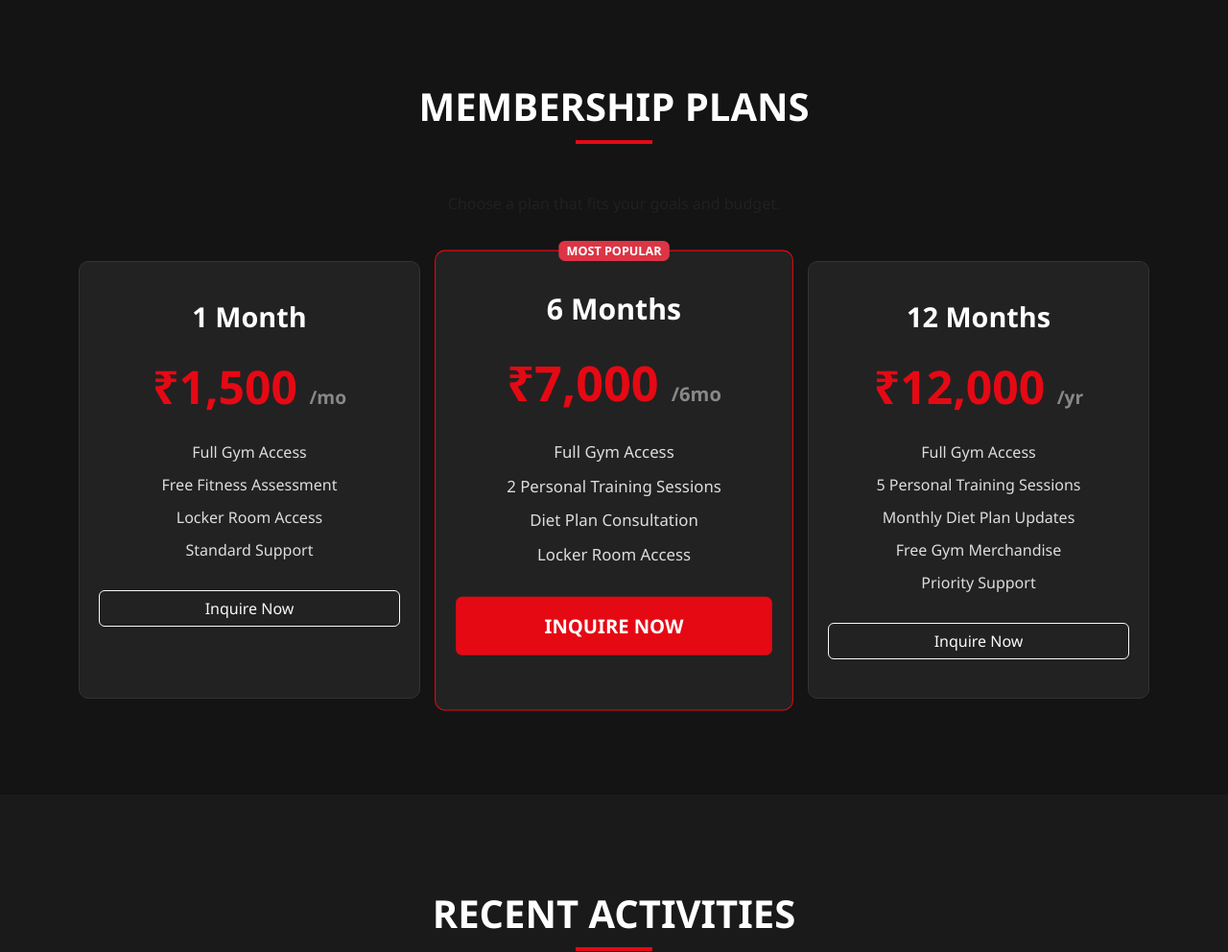
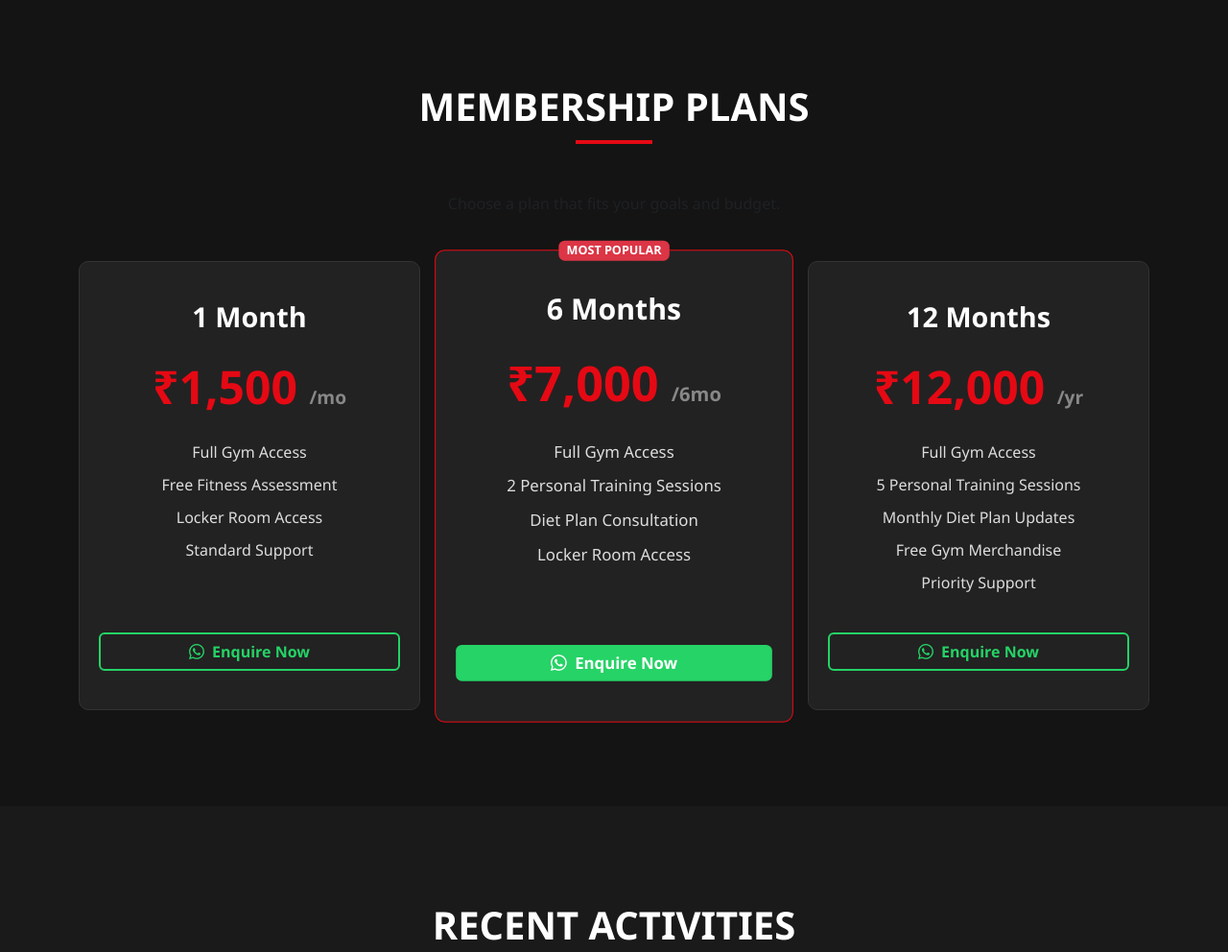
Before and after one commit to viswavisan/applications, a Flask app: page / in a window 1280 px wide. Shown: the part 1979-2971 px from the top of the page at 96% size. Run offline with Flask 3, Linux system fonts and the light colour scheme; parts of the project's set-up code (start-up, migrations or seed data) failed here and were passed over.

Commit message:
added fitmafia whatsapp and map

```diff
--- a/fit_mafia/templates/index.html
+++ b/fit_mafia/templates/index.html
@@ -165,6 +166,8 @@
             text-align: center;
             transition: transform 0.3s ease, box-shadow 0.3s ease;
             height: 100%;
+            display: flex;
+            flex-direction: column;
         }
         .pricing-card:hover {
             transform: translateY(-10px);
@@ -190,10 +193,43 @@
             list-style: none;
             padding: 0;
             margin-bottom: 30px;
+            flex-grow: 1;
         }
         .pricing-features li {
             margin-bottom: 10px;
             color: #ddd;
+        }
+
+        /* WhatsApp Button */
+        .btn-whatsapp {
+            background-color: #25D366;
+            color: white;
+            border: none;
+            font-weight: bold;
+            display: flex;
+            align-items: center;
+            justify-content: center;
+            gap: 8px;
+            transition: background-color 0.3s;
+        }
+        .btn-whatsapp:hover {
+            background-color: #1ebe57;
+            color: white;
+        }
+        .btn-outline-whatsapp {
+            background-color: transparent;
+            color: #25D366;
+            border: 2px solid #25D366;
+            font-weight: bold;
+            display: flex;
+            align-items: center;
+            justify-content: center;
+            gap: 8px;
+            transition: all 0.3s;
+        }
+        .btn-outline-whatsapp:hover {
+            background-color: #25D366;
+            color: white;
         }
 
         /* Offers Section */
@@ -384,7 +420,9 @@
                             <li>Locker Room Access</li>
                             <li>Standard Support</li>
                         </ul>
-                        <a href="#contact" class="btn btn-outline-light w-100">Inquire Now</a>
+                        <a href="https://wa.me/919551830381?text=Hi%2C%20I%20am%20interested%20in%20the%201%20Month%20Membership%20Plan%20at%20Fit%20Mafia." target="_blank" class="btn btn-outline-whatsapp w-100">
+                            <i class="bi bi-whatsapp"></i> Enquire Now
+                        </a>
                     </div>
                 </div>
 
@@ -400,7 +438,9 @@
                             <li>Diet Plan Consultation</li>
                             <li>Locker Room Access</li>
                         </ul>
-                        <a href="#contact" class="btn btn-hero w-100">Inquire Now</a>
+                        <a href="https://wa.me/919551830381?text=Hi%2C%20I%20am%20interested%20in%20the%206%20Months%20Membership%20Plan%20at%20Fit%20Mafia." target="_blank" class="btn btn-whatsapp w-100">
+                            <i class="bi bi-whatsapp"></i> Enquire Now
+                        </a>
                     </div>
                 </div>
 
@@ -416,7 +456,9 @@
                             <li>Free Gym Merchandise</li>
                             <li>Priority Support</li>
                         </ul>
-                        <a href="#contact" class="btn btn-outline-light w-100">Inquire Now</a>
+                        <a href="https://wa.me/919551830381?text=Hi%2C%20I%20am%20interested%20in%20the%2012%20Months%20Membership%20Plan%20at%20Fit%20Mafia." target="_blank" class="btn btn-outline-whatsapp w-100">
+                            <i class="bi bi-whatsapp"></i> Enquire Now
+                        </a>
                     </div>
                 </div>
             </div>
```
Also changed, not shown: other parts of fit_mafia/templates/index.html (+24 -4 lines).
